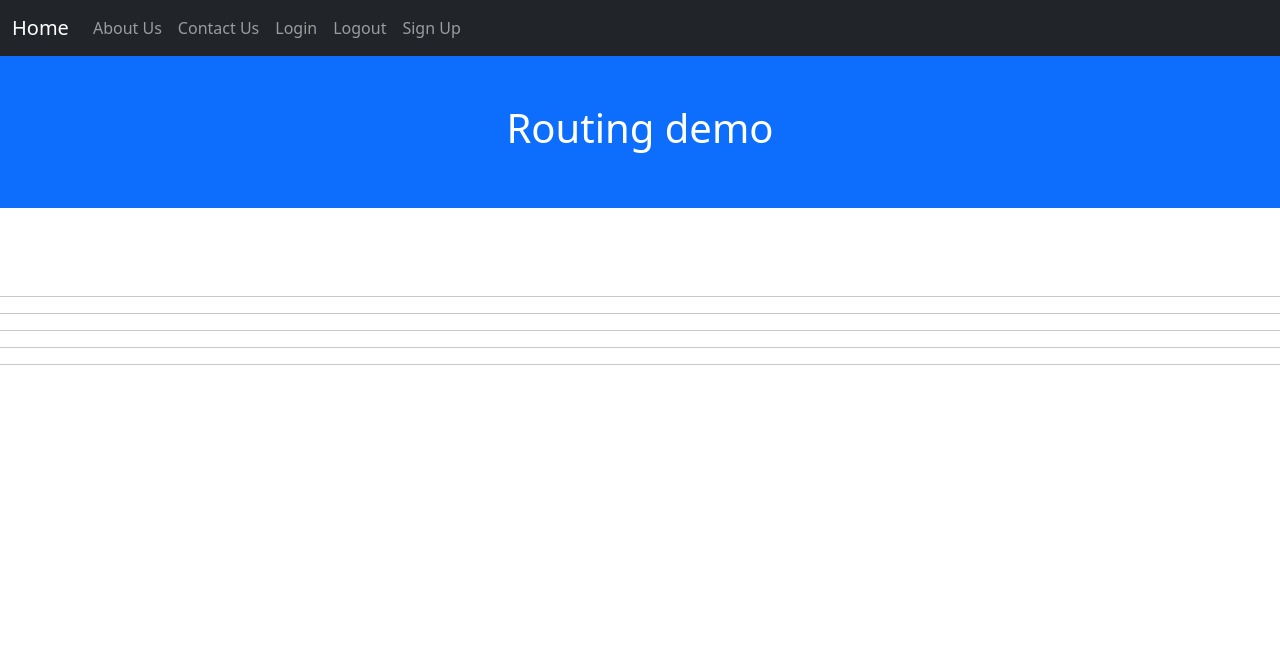
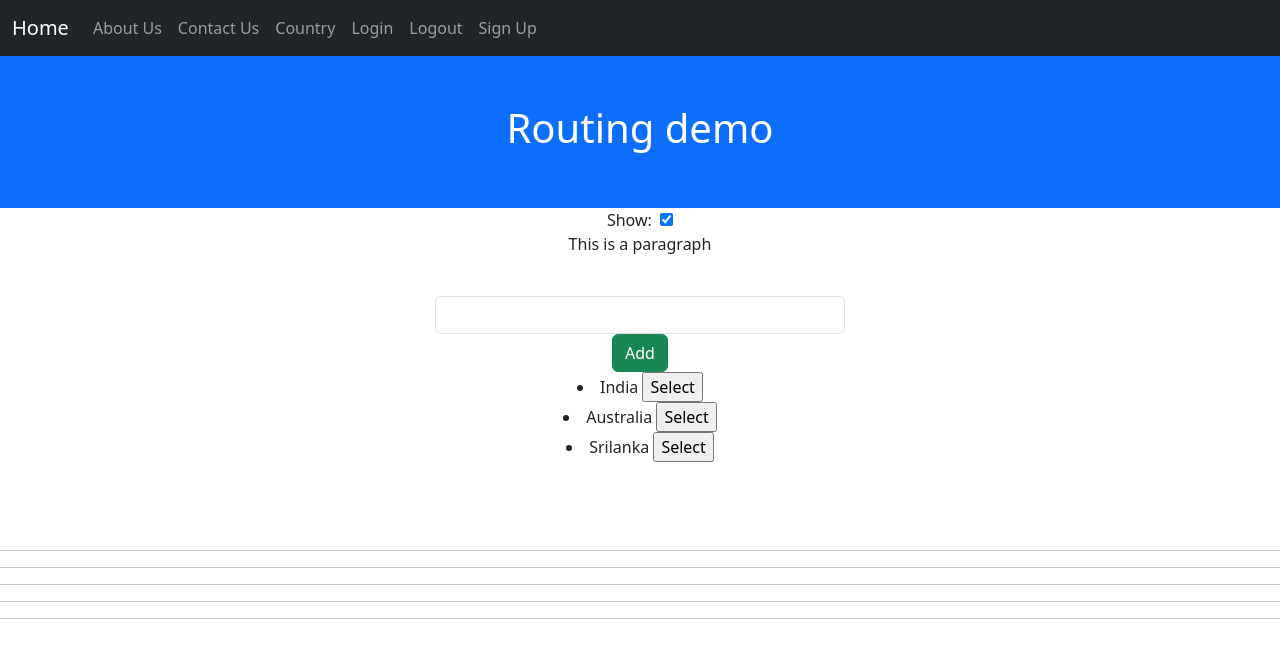
Before and after one commit to jagasia/harman1, an Angular app in the folder Angular/routing-demo/: page /country in a window 1280 px wide. Before the commit this address led to /. Shown: the top 658 px of the page. Built offline with nearby package versions, Linux system fonts and the light colour scheme.

Commit message:
18Jun 15:36

```diff
--- a/Angular/routing-demo/src/app/app.routes.ts
+++ b/Angular/routing-demo/src/app/app.routes.ts
@@ -2,6 +2,7 @@ import { Routes } from '@angular/router';
 import { About } from './about/about';
 import { AuthGuard } from './auth-guard';
 import { Contact } from './contact/contact';
+import { Country } from './country/country';
 import { Home } from './home/home';
 import { Login } from './login/login';
 import { Logout } from './logout/logout';
@@ -11,7 +12,9 @@ export const routes: Routes = [
     {path:'', component:Home},
     {path:'about', component:About, canActivate:[AuthGuard]},
     {path:'contact', component:Contact},
+    {path:'contact/:cname', component:Contact},
     {path:'login', component:Login},
     {path:'logout', component:Logout},
-    {path:'register', component:Register, outlet:'admin'}
+    {path:'register', component:Register, outlet:'admin'},
+    {path:'country', component:Country}
 ];
--- a/Angular/routing-demo/src/app/contact/contact.html
+++ b/Angular/routing-demo/src/app/contact/contact.html
@@ -1 +1,2 @@
 <p>contact works!</p>
+{{cname}}
--- a/Angular/routing-demo/src/app/contact/contact.ts
+++ b/Angular/routing-demo/src/app/contact/contact.ts
@@ -1,4 +1,5 @@
 import { Component } from '@angular/core';
+import { ActivatedRoute } from '@angular/router';
 
 @Component({
   selector: 'app-contact',
@@ -7,5 +8,15 @@ import { Component } from '@angular/core';
   styleUrl: './contact.css'
 })
 export class Contact {
+  cname:string|null='';
+  constructor(private route:ActivatedRoute){
 
+  }
+
+
+  ngOnInit() {
+    this.route.paramMap.subscribe(params => {
+      this.cname = params.get('cname');
+    });
+  }
 }
--- /dev/null
+++ b/Angular/routing-demo/src/app/country/country.html
@@ -0,0 +1,9 @@
+<label for="show">Show:&nbsp;&nbsp;</label> <input type="checkbox" name="show" id="show" [(ngModel)]="show">
+<p *ngIf="show">This is a paragraph</p>
+<br/>
+<input type="text" name="country" [(ngModel)]="country" class="form-control">
+<input type="button" value="Add" class="btn btn-success" (click)="fnAddCountry()">
+<br/>
+<li *ngFor="let c of countries">
+    {{c}} <input type="button" value="Select" class="link-opacity-100" (click)="fnSelect(c)">
+</li>
--- /dev/null
+++ b/Angular/routing-demo/src/app/country/country.ts
@@ -0,0 +1,31 @@
+import { CommonModule } from '@angular/common';
+import { Component } from '@angular/core';
+import { FormsModule } from '@angular/forms';
+import { Router } from '@angular/router';
+
+@Component({
+  selector: 'app-country',
+  imports: [FormsModule, CommonModule],
+  templateUrl: './country.html',
+  styleUrl: './country.css'
+})
+export class Country {
+  show=true;
+  countries:string[]=['India','Australia','Srilanka'];
+  country:string='';
+
+  constructor(private router:Router){
+
+  }
+
+  fnAddCountry(){
+    if(this.country)
+      this.countries.push(this.country);
+    console.log(this.countries);
+
+  }
+
+  fnSelect(cname:string){
+    this.router.navigate(['/contact', cname]);
+  }
+}
--- a/Angular/routing-demo/src/app/nav/nav.html
+++ b/Angular/routing-demo/src/app/nav/nav.html
@@ -13,6 +13,9 @@
           <a class="nav-link" href="/contact">Contact Us</a>
         </li>
         <li class="nav-item">
+          <a class="nav-link" href="/country">Country</a>
+        </li>
+        <li class="nav-item">
           <a class="nav-link" href="/login">Login</a>
         </li>
         <li class="nav-item">
```
Also changed, not shown: Angular/routing-demo/src/app/country/country.css (added), 2 other files (tests, documents, lock files or other folders).
